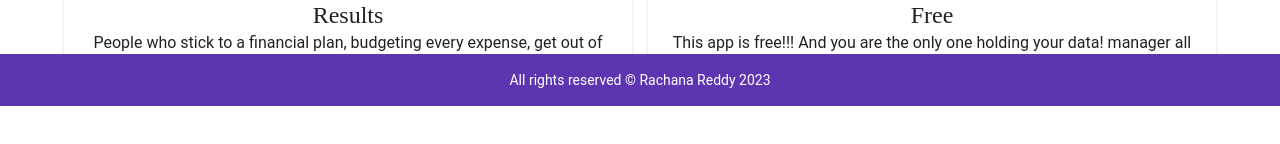
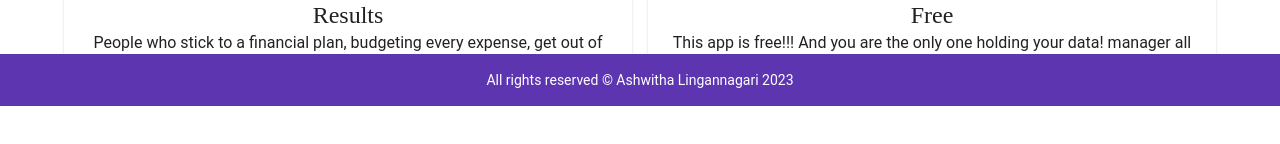
Before and after one commit to ashwitha12/personal_budget_app, a React (Vite) app in the folder personal-budget/personal-budget-vitereact/: page / in a window 1280 px wide. Shown: the part 694-838 px from the top of the page. Built offline with nearby package versions, Linux system fonts and the light colour scheme.

Commit message:
modified

```diff
--- a/personal-budget/personal-budget-vitereact/src/components/Footer.jsx
+++ b/personal-budget/personal-budget-vitereact/src/components/Footer.jsx
@@ -7,7 +7,7 @@ function Footer() {
       <Box bgcolor="primary.main" color="white" p={2} textAlign="center">
         <Container>
           <Typography variant="body2">
-            All rights reserved &copy; Rachana Reddy  {new Date().getFullYear()}
+            All rights reserved &copy; Ashwitha Lingannagari  {new Date().getFullYear()}
           </Typography>
         </Container>
       </Box>
```
